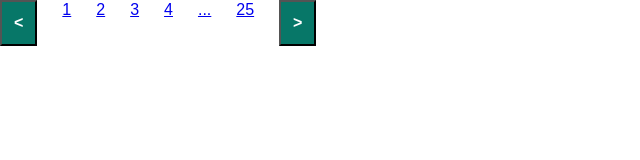
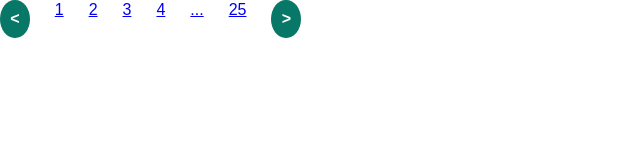
Before and after one commit to franciscojrlopes/HTML-CSS, a plain HTML site: page Exercícios/Introdução/Componentes Personalizados/Paginação/index.html in a window 1280 px wide. Shown: the whole page, without its empty margins (0-640 px from the left). Drawn offline with Linux system fonts and the light colour scheme.

Commit message:
Update style.css

```diff
--- a/Exercícios/Introdução/Componentes Personalizados/Paginação/style.css
+++ b/Exercícios/Introdução/Componentes Personalizados/Paginação/style.css
@@ -30,5 +30,12 @@
     font-weight: 700;
     background-color: #077768;
     color: white;
-    padding: 1.2rem;
+    padding: 1.02rem;
+    width: 4.rem;
+    height: 4.rem;
+    border-radius: 50%;
+    cursor: pointer;
+    border: 0;
+
+
   }
```
